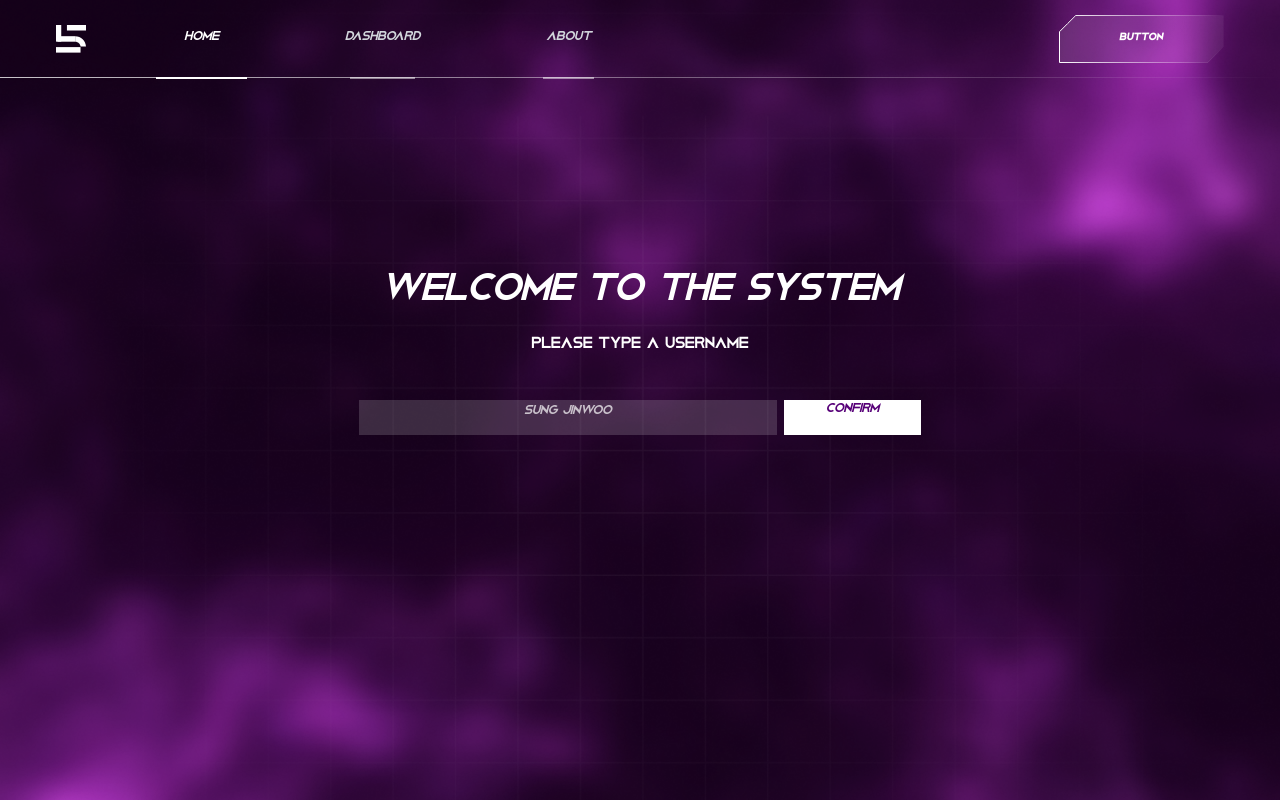
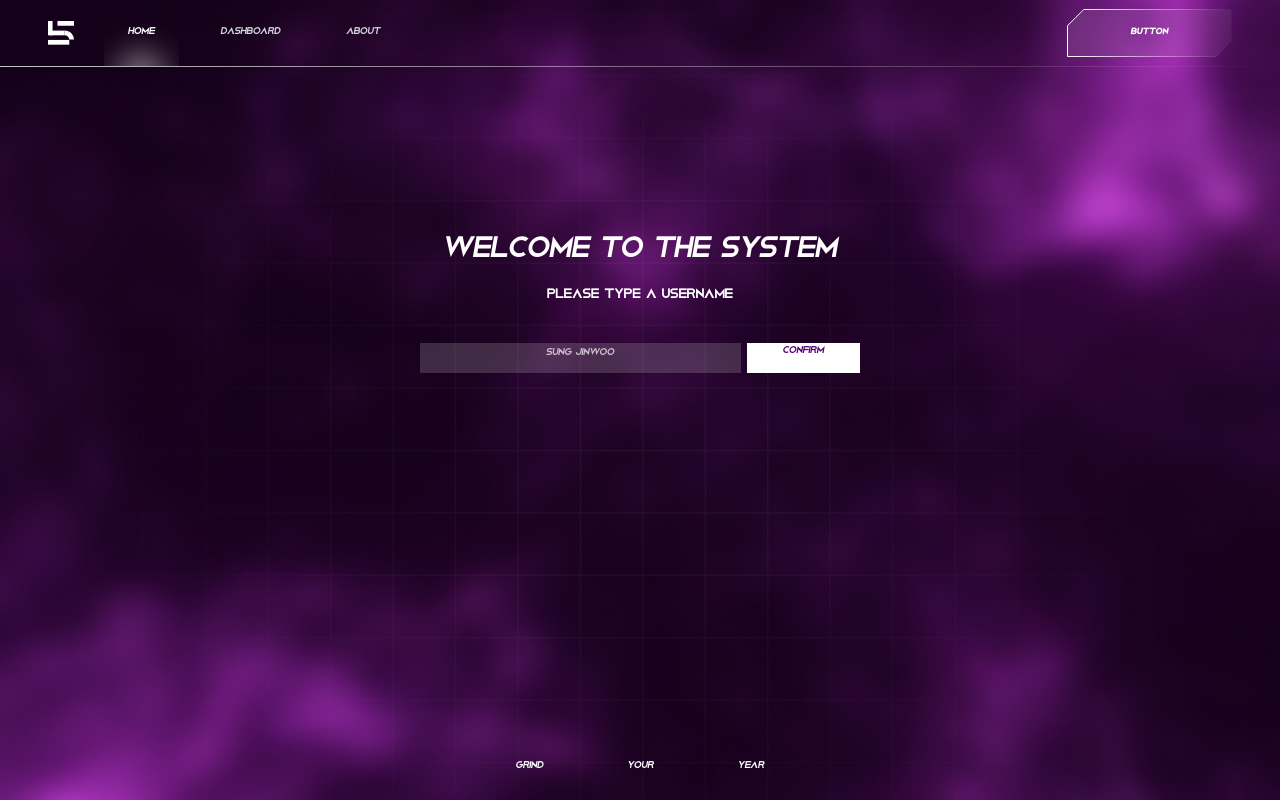
Before and after one commit to zonivisuals/superflex-system, a React (Create React App) app: page / in a window 1280 px wide. Built offline with nearby package versions, Linux system fonts and the light colour scheme; the HTML template or start-up script is replaced by a standard one.

Commit message:
implemented the dashboard and rest of the components

```diff
--- a/src/App.css
+++ b/src/App.css
@@ -7,7 +7,7 @@
   padding: 0;
   font-family: "Overcame Demo";
   color: white;
-  font-size: 14px;
+  font-size: 12px;
 }
 
 .App{
@@ -45,7 +45,7 @@
   font-family: 'Overcame Demo';
   src: url('/public/fonts/OvercameDemoItalic.ttf') format('truetype');
   font-weight: 400;
-  font-style: normal italic;
+  font-style: italic;
 }
 
 @font-face {
--- a/src/App.tsx
+++ b/src/App.tsx
@@ -1,4 +1,4 @@
-import React from 'react';
+import React, { useState } from 'react';
 import { BrowserRouter, Routes, Route } from 'react-router-dom';
 import './App.css';
 import Navbar from './components/Navbar';
@@ -6,19 +6,19 @@ import Home from './pages/Home';
 import Dashboard from './pages/Dashboard';
 import Footer from './components/Footer';
 
-function App() {
+export default function App() {
+  const [username, setUsername] = useState('');
+
   return (
     <div className='App'>
       <BrowserRouter>
         <Navbar />
         <Routes>
-          <Route path="/" element={<Home />} />
-          <Route path="/dashboard" element={<Dashboard />} />
+          <Route path="/" element={<Home setUsername={setUsername} />} />
+          <Route path="/dashboard" element={<Dashboard username={username} />} />
         </Routes>
       </BrowserRouter>
-
+      <Footer />
     </div>
   );
 }
-
-export default App;
--- a/src/components/Footer.tsx
+++ b/src/components/Footer.tsx
@@ -2,7 +2,7 @@ import React from 'react'
 
 export default function Footer() {
   return (
-    <div className='flex items-center justify-center gap-28 italic'>
+    <div className='flex items-center justify-center gap-28 italic absolute bottom-8 w-full'>
       <p>grind</p>
       <p>your</p>
       <p>Year</p>
--- a/src/components/NavButton.tsx
+++ b/src/components/NavButton.tsx
@@ -11,12 +11,18 @@ export default function NavButton({ l, t }: NavButtonProps) {
   const isActive = location.pathname === l;
 
   return (
-    <Link id="nav-elements"
+    <Link
+      id="nav-elements"
       to={l}
-      className={`relative w-fit text-gray-300 hover:text-white transition-colors italic p-4 after:transition-all after:duration-300 after:bg-white
-        after:content-[''] after:absolute after:-bottom-[1.5px] after:h-[2px]
-        hover:after:w-full hover:after:left-0
-        ${isActive ? "text-white after:w-full after:left-0 after:bg-white" : "after:left-1/4 after:w-1/2 after:opacity-50"}`}
+      className={`overflow-y-hidden relative w-fit text-gray-300 hover:text-white transition-colors italic p-4
+        after:transition-all after:duration-300 after:bg-white after:content-['']
+        after:absolute after:-bottom-[1.5px] after:h-[2px] hover:after:w-full hover:after:left-0
+
+        ${isActive ? "text-white after:w-full after:left-0 after:bg-white" : "after:left-1/4 after:w-1/2 after:opacity-50"}
+        before:absolute before:bottom-[-35px] before:left-1/2 before:-translate-x-1/2 before:w-16 before:h-16
+        before:bg-white before:rounded-full before:blur-lg before:opacity-50 before:scale-0
+        transition-transform duration-300 ease-in-out ${isActive ? "before:scale-100 before:opacity-100" : ""}
+      `}
     >
       {t}
     </Link>
--- a/src/components/Navbar.tsx
+++ b/src/components/Navbar.tsx
@@ -7,101 +7,56 @@ import NavButton from './NavButton';
 export default function Navbar() {
   const [isOpen, setIsOpen] = useState(false);
 
-  const handleToggle = () => {
-    setIsOpen((prev) => !prev);
-  };
+  return (
+    <div>
+      {/* Navbar Container */}
+      <nav className="flex items-center justify-between px-16 relative">
 
-  return (
-
-  <div className=''>
-
-    <nav className='flex items-center justify-between px-16'>
-
-        <div id='left-nav' className="flex items-center gap-20 h-full">
-            <Link to="/">
-                <img src={logo} alt="logo" className="h-8 w-auto"/>
-            </Link>
-            <NavButton l="/" t="Home"/>
-            <NavButton l="/dashboard" t="Dashboard"/>
-            <NavButton l="/about" t="About"/>
+        {/* Left Navigation */}
+        <div id="left-nav" className="flex items-center gap-10 h-full">
+          <Link to="/">
+            <img src={logo} alt="logo" className="h-8 w-auto" />
+          </Link>
+          <div className="hidden md:flex gap-6">
+            <NavButton l="/" t="Home" />
+            <NavButton l="/dashboard" t="Dashboard" />
+            <NavButton l="/about" t="About" />
+          </div>
         </div>
 
-        <AnimateButton text="Button"/>
-    </nav>
+        {/* Right Button */}
+        <AnimateButton text="Button" />
 
-    <div className="h-[1px] w-full bg-gradient-to-r from-[rgba(255,255,255,0.77)] to-transparent" />
+        {/* Mobile Menu Button */}
+        <button
+          onClick={() => setIsOpen((prev) => !prev)}
+          className="md:hidden text-white p-2 rounded-lg focus:outline-none focus:ring-2 focus:ring-gray-200"
+        >
+          <svg
+            className="w-6 h-6"
+            fill="none"
+            stroke="currentColor"
+            strokeWidth="2"
+            viewBox="0 0 24 24"
+            xmlns="http://www.w3.org/2000/svg"
+          >
+            <path strokeLinecap="round" strokeLinejoin="round" d="M4 6h16M4 12h16M4 18h16"></path>
+          </svg>
+        </button>
 
-  </div>
+        {/* Mobile Menu Dropdown */}
+        <div className={`md:hidden z-10 absolute top-full left-0 w-full bg-none transition-all duration-300 ease-in-out ${isOpen ? 'opacity-100 visible' : 'opacity-0 invisible'}`}>
+          <div className="flex flex-row justify-center px-auto w-full">
+            <NavButton l="/" t="Home"/>
+            <NavButton l="/dashboard" t="Dashboard" />
+            <NavButton l="/about" t="About" />
+          </div>
+        </div>
+
+      </nav>
+
+      {/* Gradient Divider */}
+      <div className="h-[1px] w-full bg-gradient-to-r from-[rgba(255,255,255,0.77)] to-transparent" />
+    </div>
   );
 }
-
-  {/*
-    <>
-      <nav className="bg-white border-gray-200 dark:bg-gray-900">
-        <div className="max-w-screen-xl flex flex-wrap items-center justify-between mx-auto p-4">
-          <a href="https://flowbite.com/" className="flex items-center space-x-3 rtl:space-x-reverse">
-            <img src={logo} className="h-8" alt="Flowbite Logo" />
-            <span className="self-center text-2xl font-semibold whitespace-nowrap dark:text-white">Flowbite</span>
-          </a>
-          <button
-            id="navbar-toggle"
-            type="button"
-            className="inline-flex items-center p-2 w-10 h-10 justify-center text-sm text-gray-500 rounded-lg md:hidden hover:bg-gray-100 focus:outline-none focus:ring-2 focus:ring-gray-200 dark:text-gray-400 dark:hover:bg-gray-700 dark:focus:ring-gray-600"
-            aria-controls="navbar-default"
-            aria-expanded={isOpen ? 'true' : 'false'}
-            onClick={handleToggle}
-          >
-            <span className="sr-only">Open main menu</span>
-            <svg className="w-5 h-5" aria-hidden="true" xmlns="http://www.w3.org/2000/svg" fill="none" viewBox="0 0 17 14">
-              <path stroke="currentColor" strokeLinecap="round" strokeLinejoin="round" strokeWidth="2" d="M1 1h15M1 7h15M1 13h15" />
-            </svg>
-          </button>
-          <div className={`w-full md:block md:w-auto ${isOpen ? '' : 'hidden'}`} id="navbar-default">
-            <ul className="font-medium flex flex-col p-4 md:p-0 mt-4 border border-gray-100 rounded-lg bg-gray-50 md:flex-row md:space-x-8 rtl:space-x-reverse md:mt-0 md:border-0 md:bg-white dark:bg-gray-800 md:dark:bg-gray-900 dark:border-gray-700">
-              <li>
-                <Link
-                  to="/"
-                  className="block py-2 px-3 text-white bg-blue-700 rounded-sm md:bg-transparent md:text-blue-700 md:p-0 dark:text-white md:dark:text-blue-500"
-                  aria-current="page"
-                >
-                  Home
-                </Link>
-              </li>
-              <li>
-                <Link
-                  to="/about"
-                  className="block py-2 px-3 text-gray-900 rounded-sm hover:bg-gray-100 md:hover:bg-transparent md:border-0 md:hover:text-blue-700 md:p-0 dark:text-white md:dark:hover:text-blue-500 dark:hover:bg-gray-700 dark:hover:text-white md:dark:hover:bg-transparent"
-                >
-                  About
-                </Link>
-              </li>
-              <li>
-                <Link
-                  to="/services"
-                  className="block py-2 px-3 text-gray-900 rounded-sm hover:bg-gray-100 md:hover:bg-transparent md:border-0 md:hover:text-blue-700 md:p-0 dark:text-white md:dark:hover:text-blue-500 dark:hover:bg-gray-700 dark:hover:text-white md:dark:hover:bg-transparent"
-                >
-                  Services
-                </Link>
-              </li>
-              <li>
-                <Link
-                  to="/pricing"
-                  className="block py-2 px-3 text-gray-900 rounded-sm hover:bg-gray-100 md:hover:bg-transparent md:border-0 md:hover:text-blue-700 md:p-0 dark:text-white md:dark:hover:text-blue-500 dark:hover:bg-gray-700 dark:hover:text-white md:dark:hover:bg-transparent"
-                >
-                  Pricing
-                </Link>
-              </li>
-              <li>
-                <Link
-                  to="/contact"
-                  className="block py-2 px-3 text-gray-900 rounded-sm hover:bg-gray-100 md:hover:bg-transparent md:border-0 md:hover:text-blue-700 md:p-0 dark:text-white md:dark:hover:text-blue-500 dark:hover:bg-gray-700 dark:hover:text-white md:dark:hover:bg-transparent"
-                >
-                  Contact
-                </Link>
-              </li>
-            </ul>
-          </div>
-        </div>
-      </nav>
-    </>
-    */}
--- a/src/components/SungAnimation.jsx
+++ b/src/components/SungAnimation.jsx
@@ -3,7 +3,7 @@ import React from 'react'
 export default function SungAnimation() {
   return (
     <div className=''>
-      <video autoPlay muted loop className='absolute h-full -bottom-20 scale-x-[-1]'>
+      <video autoPlay muted loop className='absolute h-full -bottom-28 scale-x-[-1]'>
         <source src="https://www.dropbox.com/scl/fi/qqf4be1jhcz6w84fi8sn6/sungjinwoo_animation.webm?rlkey=d3rw9zcgzgjokxxiqya29nnzo&st=ynfm6tyu&raw=1" type='video/webm'/>
       </video>
     </div>
--- a/src/pages/Home.tsx
+++ b/src/pages/Home.tsx
@@ -1,17 +1,15 @@
 import React, { useState } from 'react';
 
-export default function Home() {
+export default function Home({ setUsername }: { setUsername: (name: string) => void }) {
   const [inputValue, setInputValue] = useState('');
-  const [username, setUsername] = useState('');
 
   const handleConfirm = () => {
-    if(!inputValue) return
+    if (!inputValue) return;
     setUsername(inputValue);
   };
 
   return (
     <div className="mt-56 flex flex-col items-center justify-start gap-12 h-full">
-
       <div className='flex flex-col items-center justify-center gap-5'>
         <h1 id='italic' className="text-5xl normal italic">
           welcome to the system
@@ -37,7 +35,6 @@ export default function Home() {
           confirm
         </button>
       </div>
-
     </div>
   );
 }
```
Also changed, not shown: src/components/WeeklyQuests.tsx (added, +80 -0 lines), src/pages/Dashboard.tsx (+26 -13 lines). Lines whose indentation alone changed are shown as unchanged.
